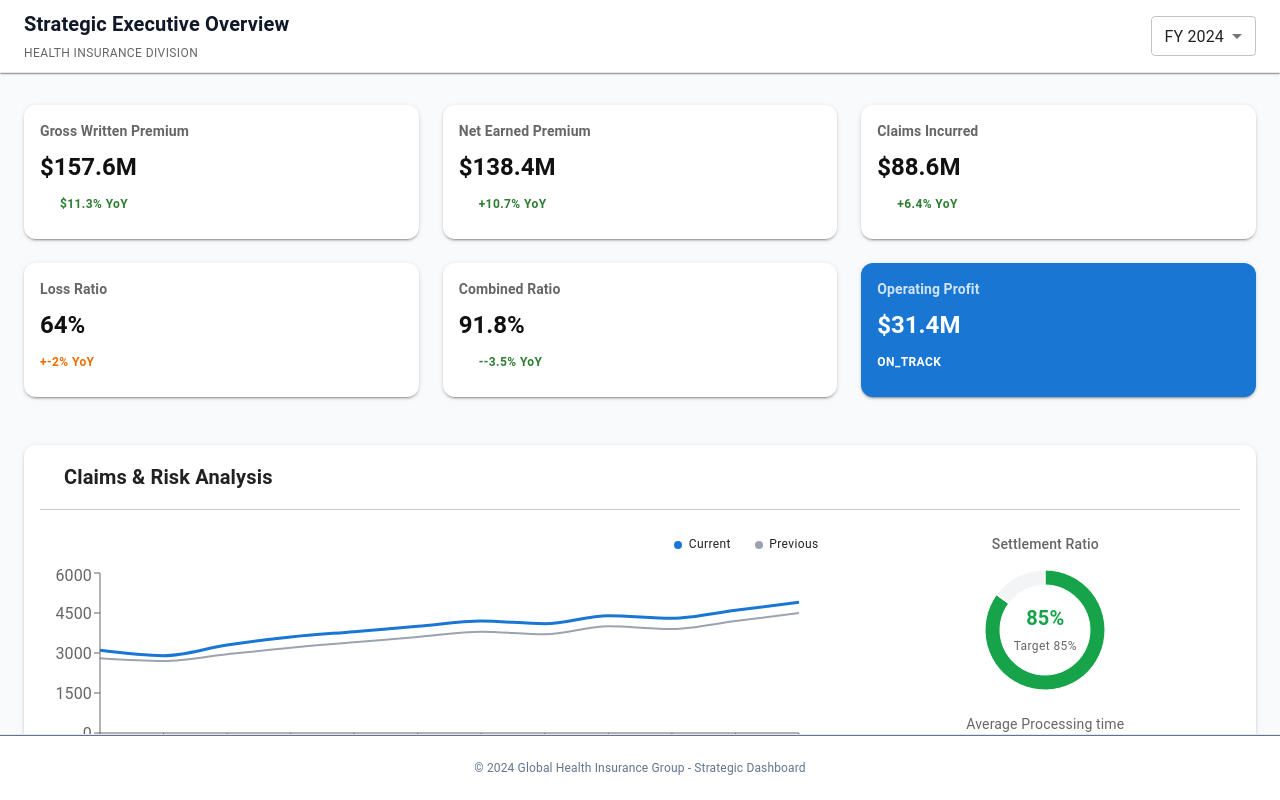
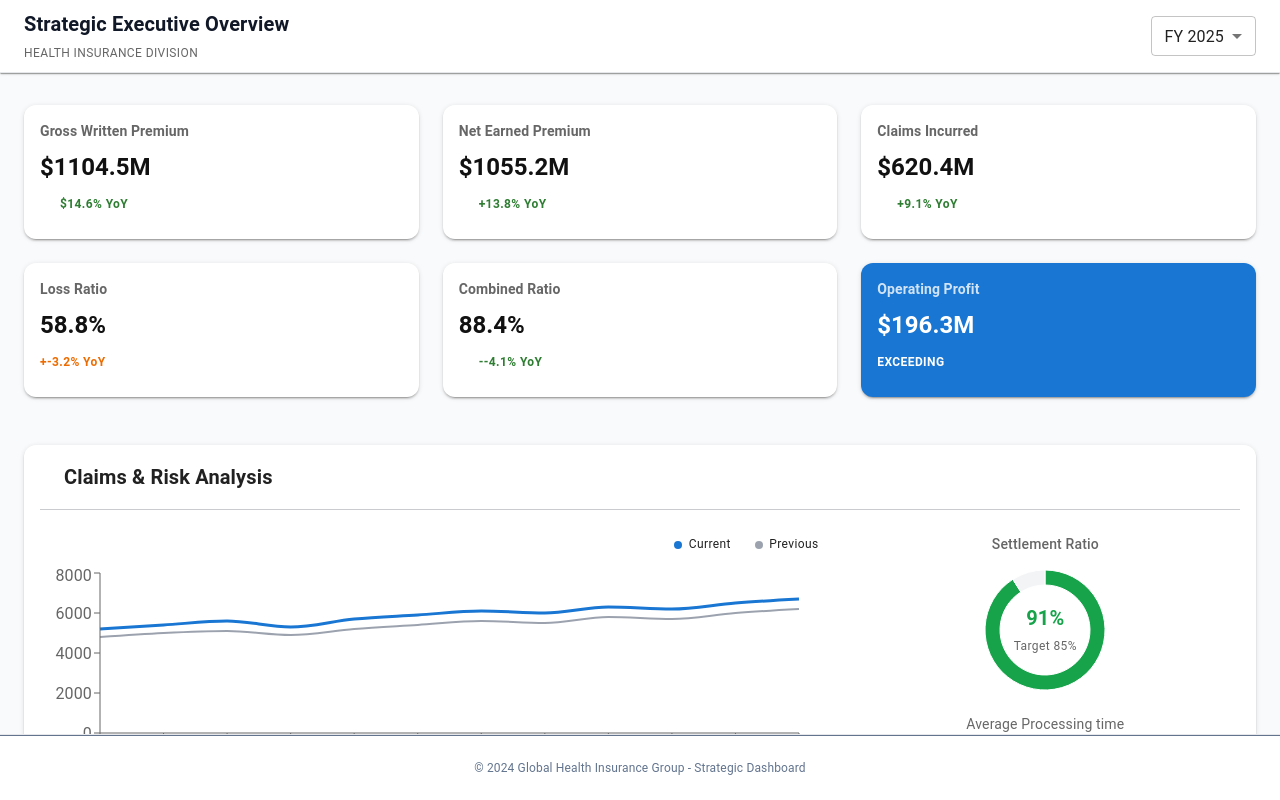
Before and after one commit to SuprithV02/management-dashboard, a Next.js app: page / in a window 1280 px wide. Built offline with nearby package versions, Linux system fonts and the light colour scheme; some icons are missing.

Commit message:
Suprith | altered the initial call from 2024 data to 2025

```diff
--- a/app/components/layout/Header.tsx
+++ b/app/components/layout/Header.tsx
@@ -50,7 +50,7 @@ export default function Header({ selectedYear, onYearChange }: HeaderProps) {
                 value={selectedYear} // <-- use controlled value
                 onChange={(e) => onYearChange(e.target.value)}
               >
-                <MenuItem value="2020">FY 2025</MenuItem>
+                <MenuItem value="2025">FY 2025</MenuItem>
                 <MenuItem value="2024">FY 2024</MenuItem>
                 <MenuItem value="2023">FY 2023</MenuItem>
                 <MenuItem value="2022">FY 2022</MenuItem>
--- a/app/page.tsx
+++ b/app/page.tsx
@@ -11,7 +11,7 @@ import Footer from "./components/layout/Footer";
 import { useEffect, useState } from "react";
 
 export default function DashboardPage() {
-  const [selectedYear, setSelectedYear] = useState(2024);
+  const [selectedYear, setSelectedYear] = useState(2025);
   const [data, setData] = useState<any>(null);
 
   console.log("Selected Year:", selectedYear);
--- a/app/test/page.tsx
+++ b/app/test/page.tsx
@@ -5,7 +5,7 @@ import { useEffect } from "react";
 export default function Test() {
   useEffect(() => {
     async function fetchData() {
-      const res = await fetch("/api/dashboard?year=2020");
+      const res = await fetch("/api/dashboard?year=2025");
       const data = await res.json();
       console.log(data);
     }
```
